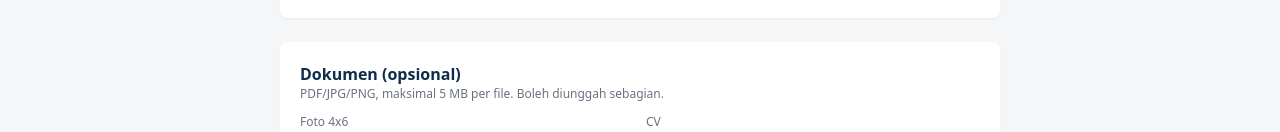
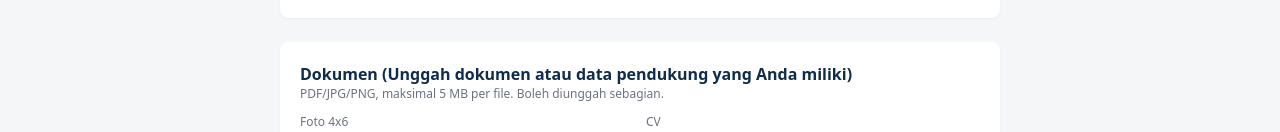
Before and after one commit to zaki0245/marms, a React (Vite) app in the folder client/: page /daftar in a window 1280 px wide. Shown: the part 786-918 px from the top of the page. Built offline with nearby package versions, Linux system fonts and the light colour scheme; no server answers.

Commit message:
edit deskripsi dokumen

```diff
--- a/client/src/pages/public/Daftar.tsx
+++ b/client/src/pages/public/Daftar.tsx
@@ -173,7 +173,7 @@ export default function Daftar() {
 
           {/* Dokumen */}
           <section className="rounded-lg bg-white p-5 shadow-sm">
-            <h2 className="font-semibold text-navy">Dokumen (opsional)</h2>
+            <h2 className="font-semibold text-navy">Dokumen (Unggah dokumen atau data pendukung yang Anda miliki)</h2>
             <p className="text-xs text-gray-500">PDF/JPG/PNG, maksimal 5 MB per file. Boleh diunggah sebagian.</p>
             <div className="mt-3 grid grid-cols-1 gap-3 sm:grid-cols-2">
               {DOKUMEN.map((d) => (
```
